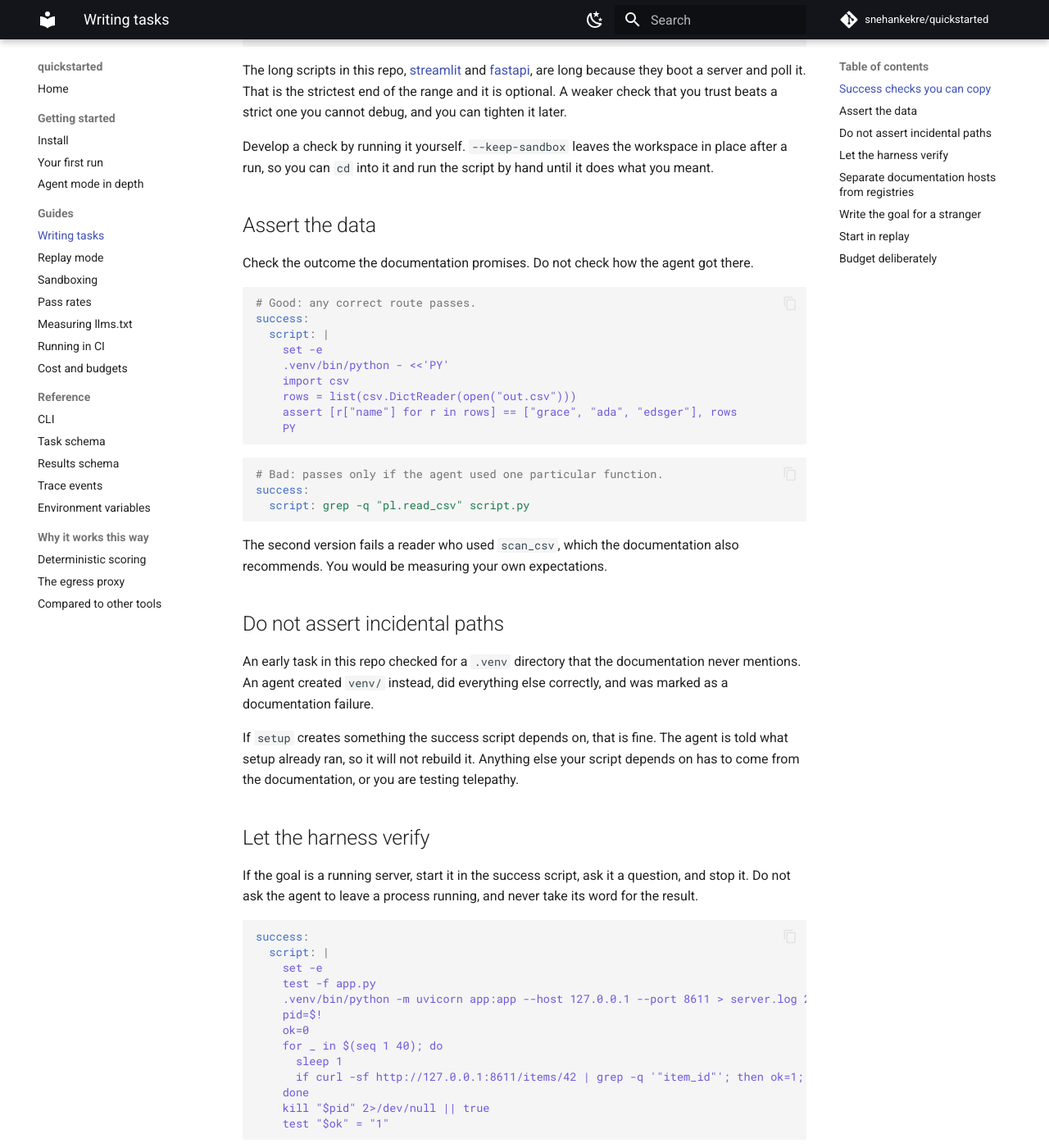
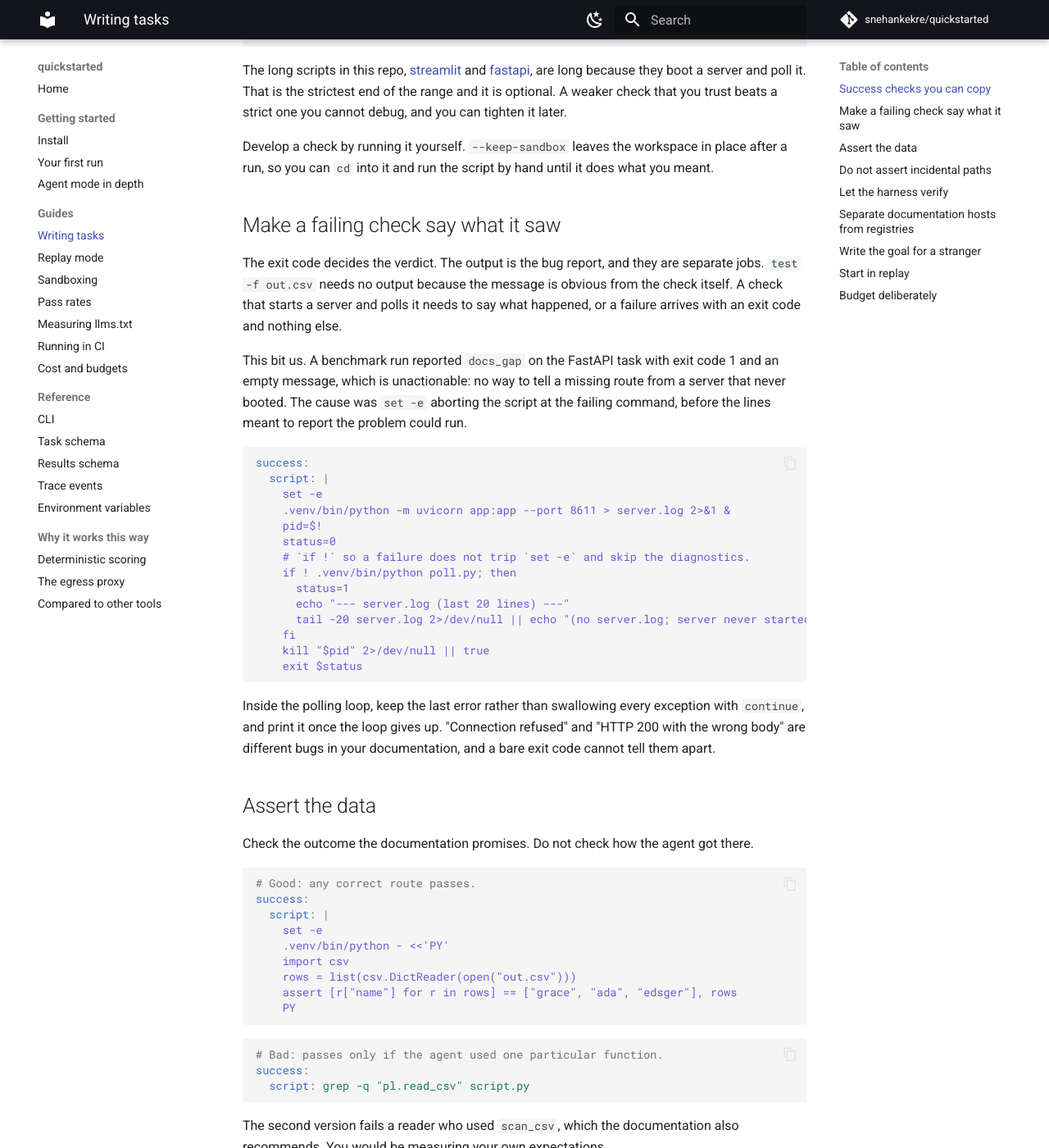
Before and after one commit to snehankekre/quickstarted, an MkDocs documentation site: the page built from docs/guides/writing-tasks.md, in a window 1280 px wide and 1400 px high, scrolled down 1186 px. Shown: the whole window at 82% size. Built offline with MkDocs 1.6.1 and Material for MkDocs 9.7.7, drawn with Linux system fonts in a browser that asks for light colours; comment, search, counter and statistics services are not loaded.

Commit message:
Make the two server checks report why they failed
The benchmark returned a docs_gap on the FastAPI task with exit code 1 and an
empty message, which is unactionable: no way to distinguish a missing route from
a server that never booted. The cause was `set -e`. When the polling command
exited non-zero the script aborted right there, so the lines that captured the
status, printed the server log and killed the child were unreachable, and the
polling loop had already discarded every exception with a bare `continue`.

Both server checks now run the poll under `if !`, keep the last error, print it
along with the tail of server.log, and still exit non-zero. The exit code is the
verdict and the output is the bug report; they are separate jobs and only the
first was being done. Same lesson written into the writing-tasks guide, with the
FastAPI case as the worked example.

````diff
--- a/docs/guides/writing-tasks.md
+++ b/docs/guides/writing-tasks.md
@@ -72,6 +72,41 @@
 
 [st]: https://github.com/snehankekre/quickstarted/blob/main/tasks/streamlit-quickstart.yaml
 [fa]: https://github.com/snehankekre/quickstarted/blob/main/tasks/fastapi-quickstart.yaml
+
+## Make a failing check say what it saw
+
+The exit code decides the verdict. The output is the bug report, and they are
+separate jobs. `test -f out.csv` needs no output because the message is obvious
+from the check itself. A check that starts a server and polls it needs to say
+what happened, or a failure arrives with an exit code and nothing else.
+
+This bit us. A benchmark run reported `docs_gap` on the FastAPI task with exit
+code 1 and an empty message, which is unactionable: no way to tell a missing
+route from a server that never booted. The cause was `set -e` aborting the
+script at the failing command, before the lines meant to report the problem
+could run.
+
+```yaml
+success:
+  script: |
+    set -e
+    .venv/bin/python -m uvicorn app:app --port 8611 > server.log 2>&1 &
+    pid=$!
+    status=0
+    # `if !` so a failure does not trip `set -e` and skip the diagnostics.
+    if ! .venv/bin/python poll.py; then
+      status=1
+      echo "--- server.log (last 20 lines) ---"
+      tail -20 server.log 2>/dev/null || echo "(no server.log; server never started)"
+    fi
+    kill "$pid" 2>/dev/null || true
+    exit $status
+```
+
+Inside the polling loop, keep the last error rather than swallowing every
+exception with `continue`, and print it once the loop gives up. "Connection
+refused" and "HTTP 200 with the wrong body" are different bugs in your
+documentation, and a bare exit code cannot tell them apart.
 
 ## Assert the data
 
````
Also changed, not shown: 2 other files.
